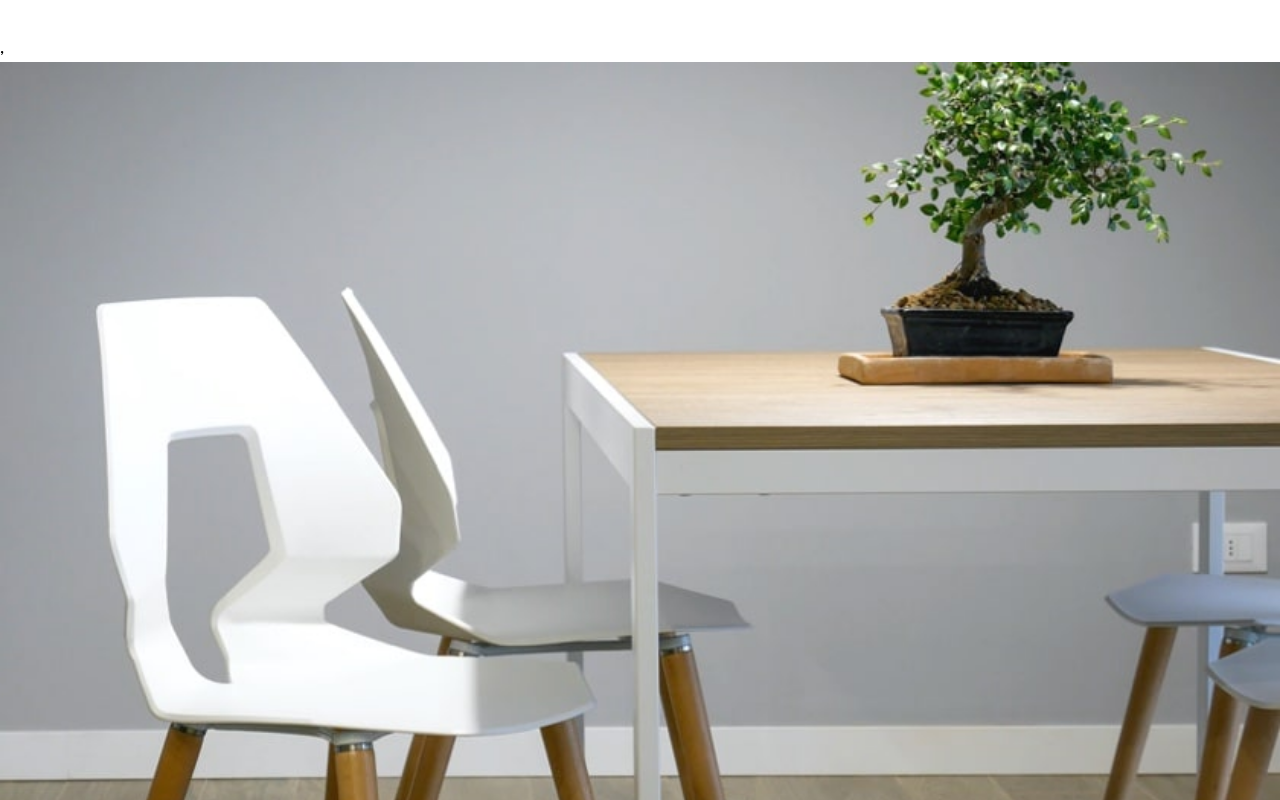
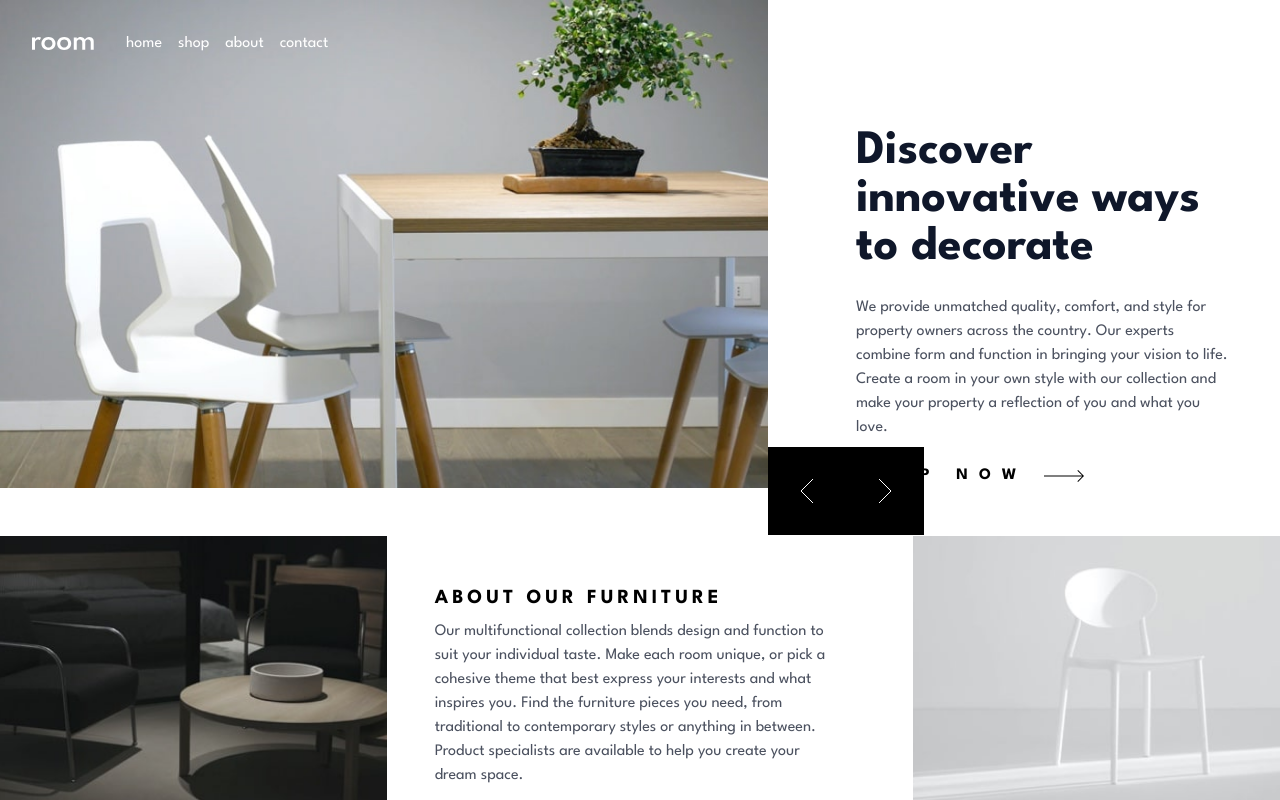
Before and after one commit to b-pieta/30days30projects, a React (Vite) app in the folder room-homepage-master/homepage-project/: page / in a window 1280 px wide. Shown: the top 800 px of the page. Built offline with nearby package versions, Linux system fonts and the light colour scheme.

Commit message:
Homepage design mobile and desktop

```diff
--- a/room-homepage-master/homepage-project/index.html
+++ b/room-homepage-master/homepage-project/index.html
@@ -11,7 +11,7 @@
     <script type="module" src="/src/main.jsx"></script>
 
 
-    Home
+    <!-- Home
   Shop
   About
   Contact
@@ -45,7 +45,7 @@
   Our multifunctional collection blends design and function to suit your individual taste.
   Make each room unique, or pick a cohesive theme that best express your interests and what
   inspires you. Find the furniture pieces you need, from traditional to contemporary styles
-  or anything in between. Product specialists are available to help you create your dream space
+  or anything in between. Product specialists are available to help you create your dream space -->
 
   </body>
 </html>
--- a/room-homepage-master/homepage-project/package.json
+++ b/room-homepage-master/homepage-project/package.json
@@ -11,7 +11,8 @@
   },
   "dependencies": {
     "react": "^18.2.0",
-    "react-dom": "^18.2.0"
+    "react-dom": "^18.2.0",
+    "react-router-dom": "^6.22.1"
   },
   "devDependencies": {
     "@types/react": "^18.2.56",
--- a/room-homepage-master/homepage-project/src/App.jsx
+++ b/room-homepage-master/homepage-project/src/App.jsx
@@ -1,16 +1,22 @@
-import { useState } from 'react'
-import Header from "./components/Header"
-import Showcase from "./components/Showcase"
-
+import React from 'react';
+import { BrowserRouter as Router, Routes, Route } from 'react-router-dom';
+import Header from './components/Header';
+import Showcase from './components/Showcase';
+import SectionTwo from './components/SectionTwo';
+import About from './components/About';
+import Contact from './components/Contact';
 
 function App() {
-
-  return (
-    <>
-    <Header /> ,
-    <Showcase />
-    </>
-  )
+    return (
+        <Router>
+            <Header />
+            <Routes>
+                <Route path="/" element={<><Showcase /><SectionTwo /></>} />
+                <Route path="/about" element={<About />} />
+                <Route path="/contact" element={<Contact />} />
+            </Routes>
+        </Router>
+    );
 }
 
-export default App
+export default App;
--- /dev/null
+++ b/room-homepage-master/homepage-project/src/components/About.jsx
@@ -0,0 +1,29 @@
+import React from 'react';
+import desktopImageHero1 from '../assets/images/desktop-image-hero-1.jpg';
+
+function AboutUsSection() {
+  return (
+    <section className="grid grid-cols-1 lg:grid-cols-2 gap-4 items-center">
+      <div className="relative">
+        <img
+          src={desktopImageHero1}
+          alt="About Us"
+          className="w-full h-full object-cover"
+        />
+        <h1
+          className="absolute top-1/2 left-0 lg:left-20 transform -translate-y-1/2 text-white text-6xl lg:text-8xl font-bold"
+          style={{ letterSpacing: '0.5rem', paddingLeft: '1rem' }}
+        >
+          A B O U T &nbsp; U S
+        </h1>
+      </div>
+      <div className="p-8 lg:p-12">
+        <p className="text-slate-900 opacity-75">
+          Our furniture company has been at the forefront of innovative design and unparalleled quality for over a decade. We pride ourselves on crafting pieces that not only elevate spaces but also withstand the test of time. Our commitment to sustainability and excellence has made us a beloved brand among those who appreciate the finer things in life. From the drawing board to your home, every piece is made with you in mind, ensuring that it meets our high standards and your unique needs.
+        </p>
+      </div>
+    </section>
+  );
+}
+
+export default AboutUsSection;
--- /dev/null
+++ b/room-homepage-master/homepage-project/src/components/Contact.jsx
@@ -0,0 +1,9 @@
+import React from 'react'
+
+function Contact() {
+  return (
+    <div>Contact</div>
+  )
+}
+
+export default Contact
--- a/room-homepage-master/homepage-project/src/components/Header.jsx
+++ b/room-homepage-master/homepage-project/src/components/Header.jsx
@@ -1,26 +1,67 @@
-import React from 'react'
-import logo from "../assets/images/logo.svg"
-import menu from "../assets/images/icon-hamburger.svg"
-
+import React, { useState } from 'react';
+import { Link } from 'react-router-dom'; // Import Link
+import logo from '../assets/images/logo.svg';
+import menu from '../assets/images/icon-hamburger.svg';
+import close from '../assets/images/icon-close.svg'; // Make sure you have this close icon imported
 
 export default function Header() {
+  const [isOpen, setIsOpen] = useState(false);
+
   return (
     <>
-    <header>
+      <header className="absolute z-10 p-8 w-full flex items-center justify-center lg:items-center lg:justify-start">
         <div>
-            <img src={logo} alt="" />
+          <img src={logo} alt="" className="lg:mr-8" />
         </div>
 
-        <nav>
+        <div
+          className={`${
+            isOpen
+              ? "bg-black bg-opacity-75 absolute top-0 left-0 right-0 bottom-0 h-screen"
+              : "bg-transparent lg:bg-transparent"
+          } lg:bg-transparent lg:h-auto lg:relative`}
+        >
+          <nav
+            className={`${isOpen ? "open w-full py-8 lg:py-0 lg:w-auto" : ""}`}
+          >
+            <ul className="flex items-center justify-center flex-wrap gap-4">
+              <li>
+                <Link to="/" className="border-b-2 border-transparent hover:border-neutral-900 transition-all duration-200 lg:text-white lg:hover:border-b-white">
+                  home
+                </Link>
+              </li>
+              <li>
+                {/* Assuming you have a route for shop */}
+                <Link to="/shop" className="border-b-2 border-transparent hover:border-neutral-900 transition-all duration-200 lg:text-white lg:hover:border-b-white">
+                  shop
+                </Link>
+              </li>
+              <li>
+                <Link to="/about" className="border-b-2 border-transparent hover:border-neutral-900 transition-all duration-200 lg:text-white lg:hover:border-b-white">
+                  about
+                </Link>
+              </li>
+              <li>
+                <Link to="/contact" className="border-b-2 border-transparent hover:border-neutral-900 transition-all duration-200 lg:text-white lg:hover:border-b-white">
+                  contact
+                </Link>
+              </li>
+            </ul>
+          </nav>
+        </div>
 
-        </nav>
-
-        <div>
-            <button>
-                <img src={menu} alt="" />
+        <div className="absolute left-8 top-8 z-20 lg:hidden">
+          {isOpen ? (
+            <button onClick={() => setIsOpen(false)}>
+              <img src={close} alt="" />
             </button>
+          ) : (
+            <button onClick={() => setIsOpen(true)}>
+              <img src={menu} alt="" />
+            </button>
+          )}
         </div>
-    </header>
+      </header>
     </>
-  )
+  );
 }
--- /dev/null
+++ b/room-homepage-master/homepage-project/src/components/SectionTwo.jsx
@@ -0,0 +1,48 @@
+import React from 'react';
+import aboutDark from '../assets/images/image-about-dark.jpg';
+import aboutLight from '../assets/images/image-about-light.jpg';
+import '../index.css';
+
+function SectionTwo() {
+	return (
+		<>
+			<section className='grid grid-cols-1 lg:grid-cols-3'>
+				<article className='flex justify-center items-center overflow-hidden'>
+					<img
+						src={aboutDark}
+						alt=''
+						className='h-full w-full lg:max-w-full lg:max-h object-cover lg:-ml-20'
+					/>
+				</article>
+
+				<article className='p-10 lg:p-2 mt-10'>
+					<h2
+						className='font-bold text-lg lg:text-xl uppercase'
+						style={{ letterSpacing: '0.25rem' }}
+					>
+						About our furniture
+					</h2>
+					<p className='text-slate-900 text-l lg:text-base mt-2 mb-4 opacity-75'>
+						Our multifunctional collection blends design and function to suit
+						your individual taste. Make each room unique, or pick a cohesive
+						theme that best express your interests and what inspires you. Find
+						the furniture pieces you need, from traditional to contemporary
+						styles or anything in between. Product specialists are available to
+						help you create your dream space.
+					</p>
+				</article>
+
+				<article className='flex justify-center items-center overflow-hidden'>
+					<img
+						src={aboutLight}
+						alt=''
+						className='w-full lg:max-w-full h-full lg:max-h object-cover lg:-mr-40 large-screen-translate'
+
+					/>
+				</article>
+			</section>
+		</>
+	);
+}
+
+export default SectionTwo;
--- a/room-homepage-master/homepage-project/src/components/Showcase.jsx
+++ b/room-homepage-master/homepage-project/src/components/Showcase.jsx
@@ -1,17 +1,18 @@
-import React, {useState} from 'react'
-import arrow from "../assets/images/icon-arrow.svg"
-import mobileImageHero1 from "../assets/images/mobile-image-hero-1.jpg";
-import desktopImageHero1 from "../assets/images/desktop-image-hero-1.jpg";
-import mobileImageHero2 from "../assets/images/mobile-image-hero-2.jpg";
-import desktopImageHero2 from "../assets/images/desktop-image-hero-2.jpg";
-import mobileImageHero3 from "../assets/images/mobile-image-hero-3.jpg";
-import desktopImageHero3 from "../assets/images/desktop-image-hero-3.jpg";
-
+import React, { useState } from 'react';
+import arrow from '../assets/images/icon-arrow.svg';
+import mobileImageHero1 from '../assets/images/mobile-image-hero-1.jpg';
+import desktopImageHero1 from '../assets/images/desktop-image-hero-1.jpg';
+import mobileImageHero2 from '../assets/images/mobile-image-hero-2.jpg';
+import desktopImageHero2 from '../assets/images/desktop-image-hero-2.jpg';
+import mobileImageHero3 from '../assets/images/mobile-image-hero-3.jpg';
+import desktopImageHero3 from '../assets/images/desktop-image-hero-3.jpg';
+import left from '../assets/images/icon-angle-left.svg';
+import right from '../assets/images/icon-angle-right.svg';
 
 const data = [
 	{
 		id: 1,
-        title: "Discover innovative ways to decorate",
+		title: 'Discover innovative ways to decorate',
 		desc: `We provide unmatched quality, comfort, and style for property owners across the country.
         Our experts combine form and function in bringing your vision to life. Create a room in your
         own style with our collection and make your property a reflection of you and what you love.`,
@@ -20,7 +21,7 @@ const data = [
 	},
 	{
 		id: 2,
-        title: "We are available all across the globe",
+		title: 'We are available all across the globe',
 		desc: ` With stores all over the world, it's easy for you to find furniture for your home or place of business.
         Locally, we’re in most major cities throughout the country. Find the branch nearest you using our
         store locator. Any questions? Don't hesitate to contact us today.`,
@@ -29,38 +30,88 @@ const data = [
 	},
 	{
 		id: 3,
-        title: "Manufactured with the best materials",
+		title: 'Manufactured with the best materials',
 		desc: `Our modern furniture store provide a high level of quality. Our company has invested in advanced technology
         to ensure that every product is made as perfect and as consistent as possible. With three decades of
         experience in this industry, we understand what customers want for their home and office.`,
 		mobile: mobileImageHero3,
 		desktop: desktopImageHero3,
-    }
-]
+	},
+];
 
 export default function Showcase() {
-    const [items] = useState(data)
+	const [items] = useState(data);
+	const [slideIndex, setSlideIndex] = useState(1);
+
+	function nextSlide() {
+		if (slideIndex !== items.length) {
+			setSlideIndex(slideIndex + 1);
+		} else if (slideIndex === items.length) {
+			setSlideIndex(1);
+		}
+	}
+
+	function previousSlide() {
+		if (slideIndex > 1) {
+			setSlideIndex(slideIndex - 1);
+		} else {
+			setSlideIndex(items.length);
+		}
+	}
 
 	return (
 		<>
 			<section>
 				{items.map((item, index) => (
-            <article key={item.id}>
-                <div>
+					<article
+						className={
+							slideIndex === index + 1
+								? 'grid grid-cols-1 lg:grid-cols-[3fr,2fr] '
+								: 'hidden'
+						}
+						key={item.id}
+					>
+						<div className='relative'>
 							<picture>
-                        <source media="(min-width: 768px)" srcSet={item.desktop} />
-                        <img src={item.mobile} alt={item.title} className="w-full" />
+								<source media='(min-width: 768px)' srcSet={item.desktop} />
+								<img src={item.mobile} alt={item.title} className='w-full' />
 							</picture>
+
+							<ul className='absolute -bottom-2 -right-0 flex lg:right-[-156px]'>
+								<li>
+									<button
+										onClick={previousSlide}
+										className='bg-black hover:bg-neutral-700 transition-all-duration-200'
+									>
+										<img src={left} alt='' className='p-8' />
+									</button>
+								</li>
+								<li>
+									<button
+										onClick={nextSlide}
+										className='bg-black hover:bg-neutral-700 transition-all-duration-200'
+									>
+										<img src={right} alt='' className='p-8' />
+									</button>
+								</li>
+							</ul>
 						</div>
 
-                <div className="p-8 lg:p-12">
-                    <h1 className="text-slate-900 text-3xl lg:text-5xl">{item.title}</h1>
-                    <p className="text-slate-900 opacity-75 my-6">{item.desc}</p>
-                    <button className="flex items-center gap-4 uppercase hover:opacity-75" style={{letterSpacing: "0.7rem"}}>Shop Now <img src={arrow} /></button>
+						<div className='p-8 lg:p-12 ml-10'>
+							<h1 className='text-slate-900 text-3xl lg:text-5xl font-bold mt-20'>
+								{item.title}
+							</h1>
+							<p className='text-slate-900 opacity-75 my-6'>{item.desc}</p>
+							<button
+								className='flex items-center gap-4 uppercase hover:opacity-75 font-bold'
+								style={{ letterSpacing: '0.7rem' }}
+							>
+								Shop Now <img src={arrow} />
+							</button>
 						</div>
 					</article>
 				))}
 			</section>
 		</>
-  )
+	);
 }
--- a/room-homepage-master/homepage-project/src/index.css
+++ b/room-homepage-master/homepage-project/src/index.css
@@ -11,3 +11,29 @@
   -webkit-font-smoothing: antialiased;
   -moz-osx-font-smoothing: grayscale;
 }
+
+@media (min-width: 1024px) {
+  .large-screen-translate {
+    transform: translateX(-20px);
+  }
+}
+
+nav {
+  position: absolute;
+  top: 0;
+  left: -100vw;
+  transition: all 0.5s ease-in-out;
+}
+
+nav.open {
+  left: 0;
+  @apply bg-white shadow-lg lg:shadow-none lg:bg-transparent;
+}
+
+@media (min-width: 1024px) {
+  nav {
+    position: relative;
+    top: 0;
+    left: 0;
+  }
+}
```
Also changed, not shown: 1 other file (tests, documents, lock files or other folders). Lines whose indentation alone changed are shown as unchanged.
